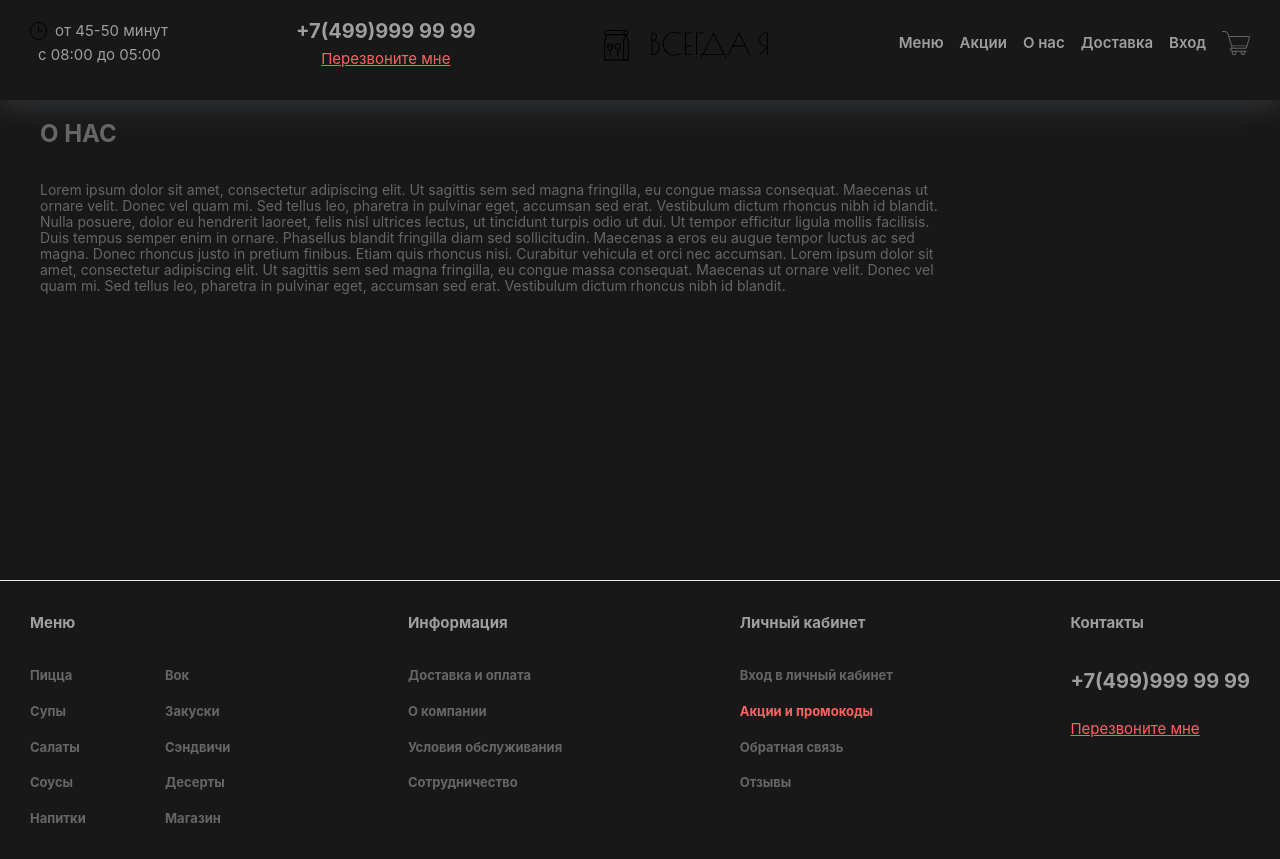
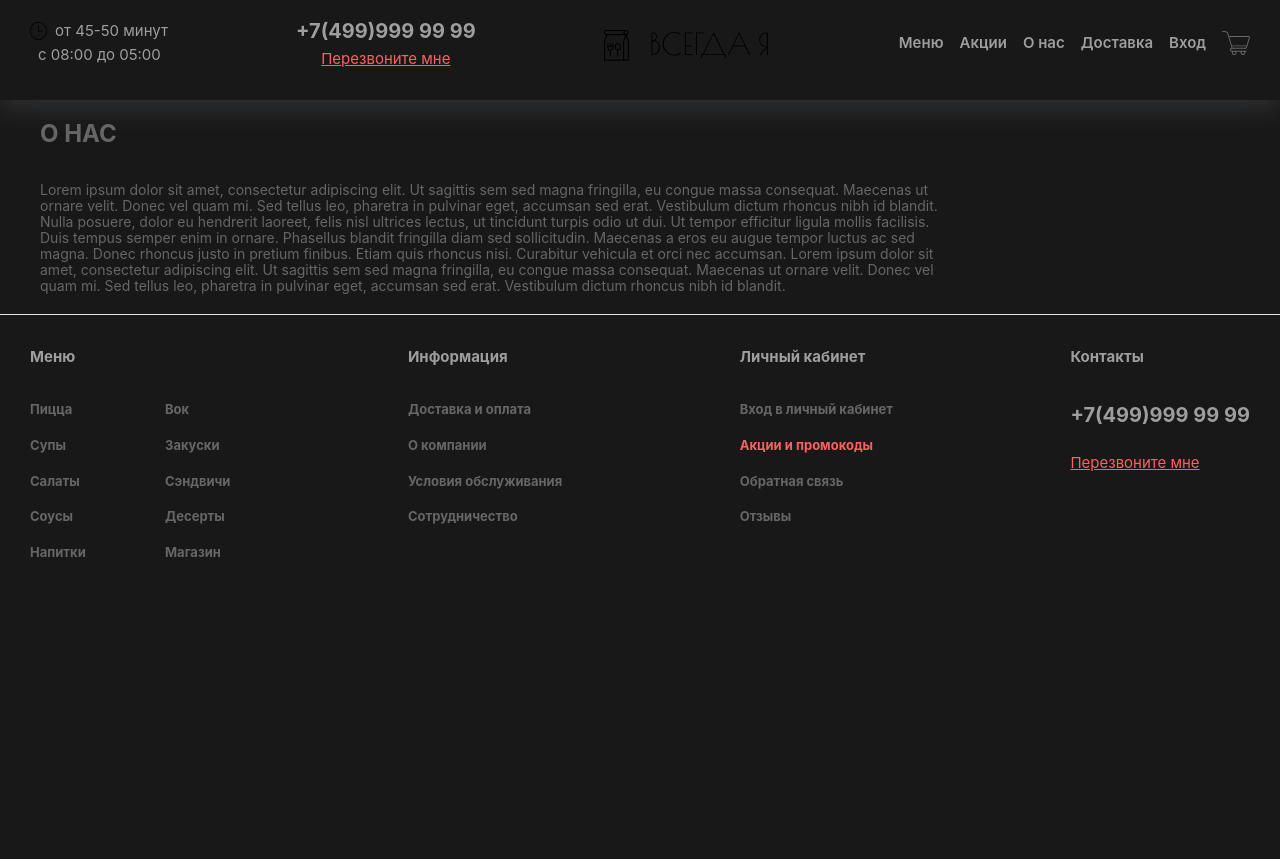
Before and after one commit to At0m234/Pizza, a Vue app: page /about in a window 1280 px wide. After the commit the page ends 800 px from the top, so only its background shows below. Built offline with nearby package versions, Linux system fonts and the light colour scheme.

Commit message:
fixed default styles

```diff
--- a/src/layouts/default.vue
+++ b/src/layouts/default.vue
@@ -23,15 +23,15 @@ import CustomFooter from '@/components/CustomFooter.vue';
 .content {
   max-width: 1440px;
   height: 100%;
-  min-height: 60vh;
+  /* min-height: 60vh; */
   padding: 20px 40px;
   margin: auto;
 }
 
-main {
+/* main {
   display: grid;
   width: 100%;
   height: 100%;
-}
+} */
 
 </style>
```
